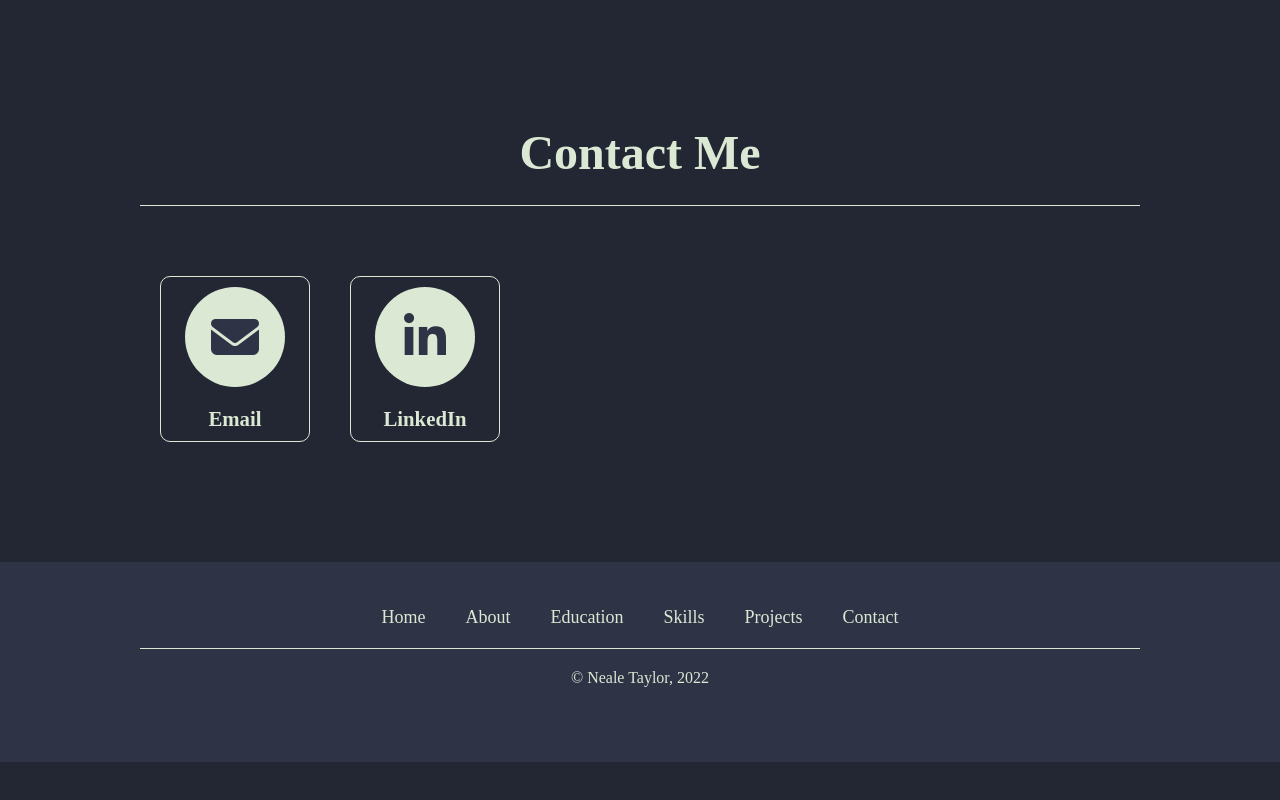
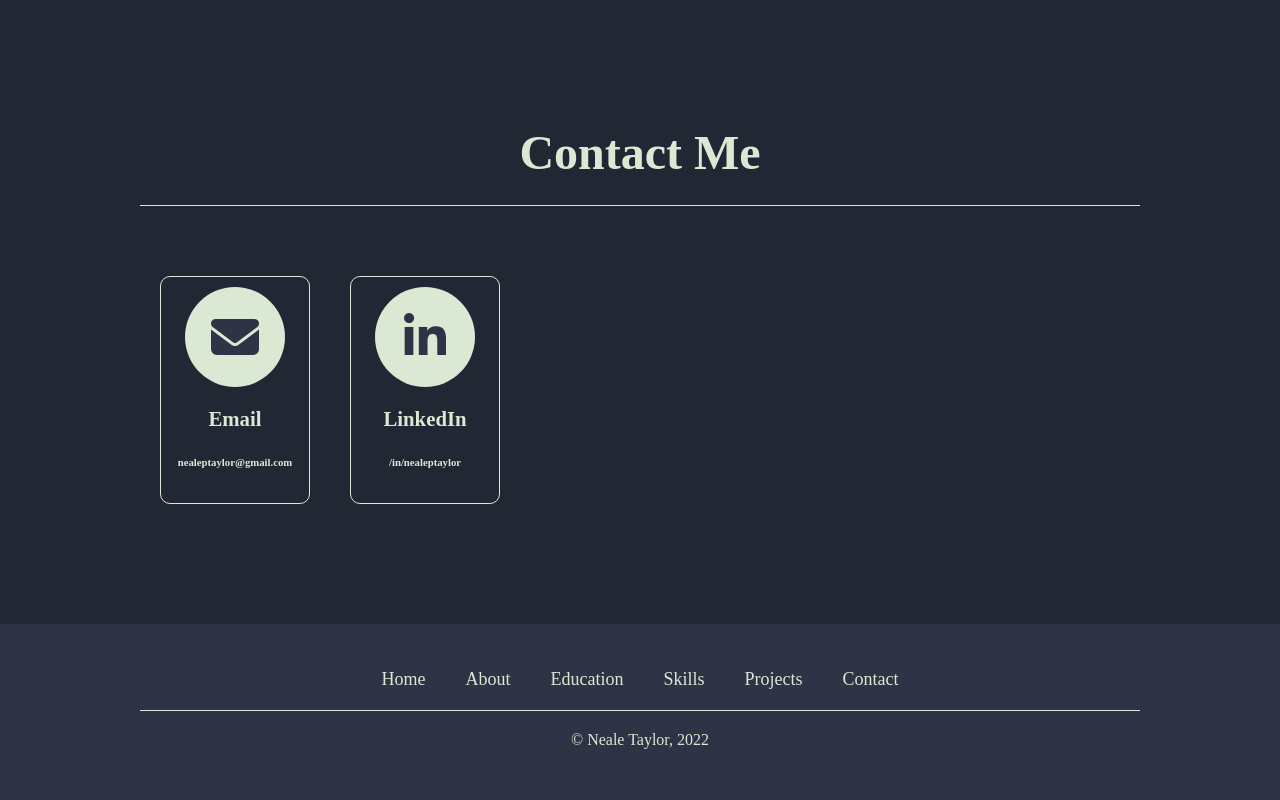
Before and after one commit to NealePT/nealetaylorcom, a React (Create React App) app in the folder react-site/: page / in a window 1280 px wide. Shown: the part 4011-4811 px from the top of the page. Before the commit the page ends 4773 px from the top, so only its background shows below. Built offline with nearby package versions, Linux system fonts and the light colour scheme.

Commit message:
add subtitle

```diff
--- a/react-site/src/components/Contact.jsx
+++ b/react-site/src/components/Contact.jsx
@@ -9,10 +9,12 @@ export default function Contact(props) {
           <a className="contactLink" href="mailto:nealeptaylor@gmail.com">
             <i class="fa-solid fa-envelope"></i>
             <h5>Email</h5>
+            <h6>nealeptaylor@gmail.com</h6>
           </a>
           <a className="contactLink" href="https://www.linkedin.com/in/nealeptaylor/">
           <i class="fa-brands fa-linkedin-in"></i>
             <h5>LinkedIn</h5>
+            <h6>/in/nealeptaylor</h6>
           </a>
         </div>
       </div>
```
